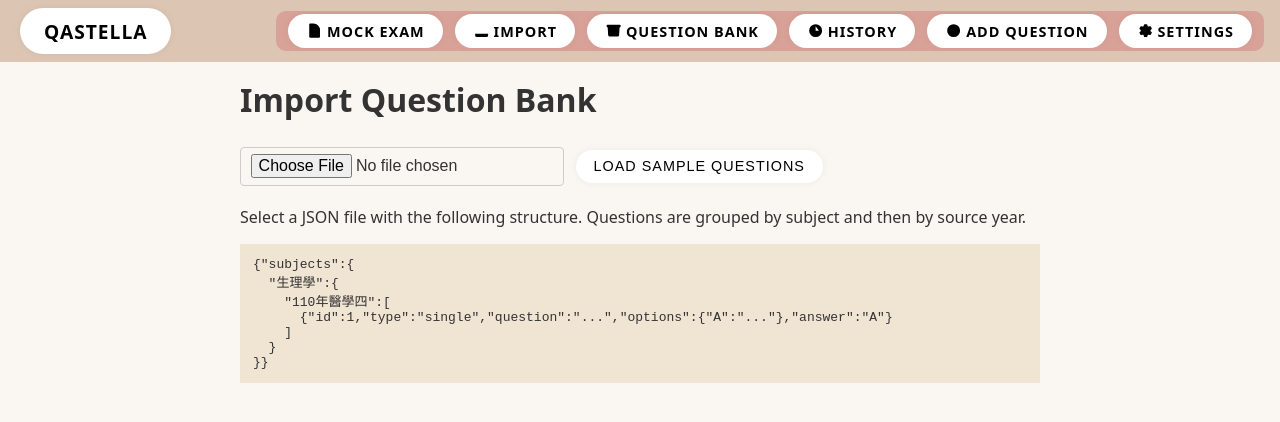
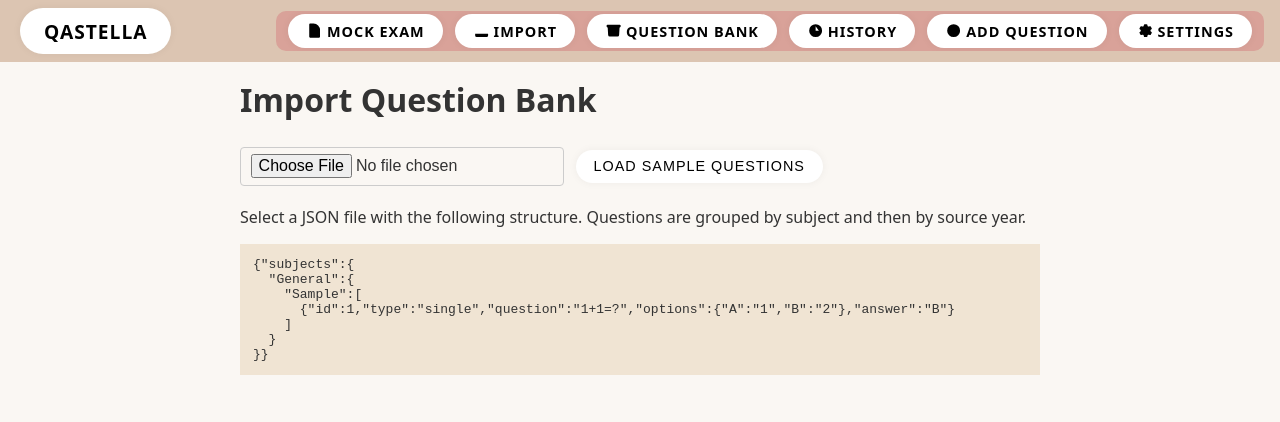
Before and after one commit to honemik/Qastella, a SvelteKit app: page /import-questionbank in a window 1280 px wide. Shown: the top 422 px of the page. Built offline with nearby package versions, Linux system fonts and the light colour scheme.

Commit message:
Set consistent sample question

```diff
--- a/src/routes/import-questionbank/+page.svelte
+++ b/src/routes/import-questionbank/+page.svelte
@@ -63,9 +63,9 @@
     subject and then by source year.
   </p>
   <pre>{@html `{"subjects":{
-  "生理學":{
-    "110年醫學四":[
-      {"id":1,"type":"single","question":"...","options":{"A":"..."},"answer":"A"}
+  "General":{
+    "Sample":[
+      {"id":1,"type":"single","question":"1+1=?","options":{"A":"1","B":"2"},"answer":"B"}
     ]
   }
 }}`}</pre>
```
Also changed, not shown: 2 other files (tests, documents, lock files or other folders).
